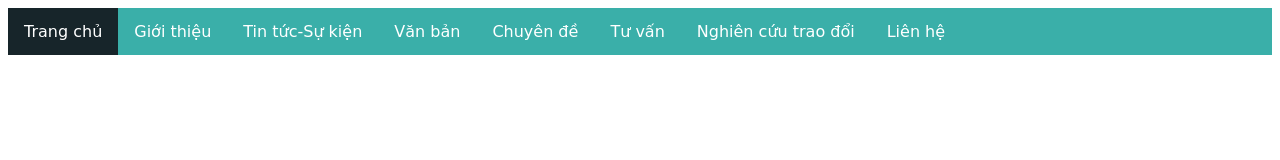
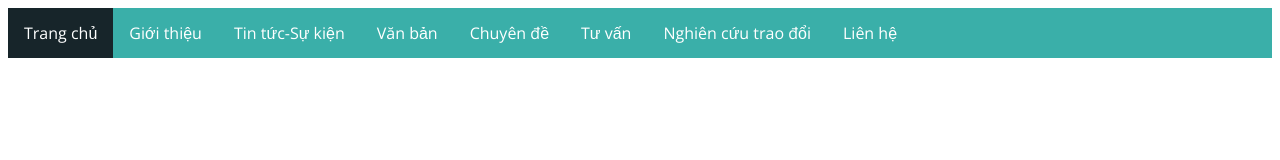
Before and after one commit to NgynNgyn/Congdoan, a plain HTML site: page index.html in a window 1280 px wide. Drawn offline with nearby package versions, Linux system fonts and the light colour scheme.

Commit message:
chữ
đổi rồi trời

```diff
--- a/index.css
+++ b/index.css
@@ -17,7 +17,7 @@ ul {
     padding: 0;
     overflow: hidden;
     background-color: #3AAFA9;
-    font-family: 'Lobster', cursive;
+    font-family: 'Open Sans', sans-serif;
     width: 100%;
 }
 
```
